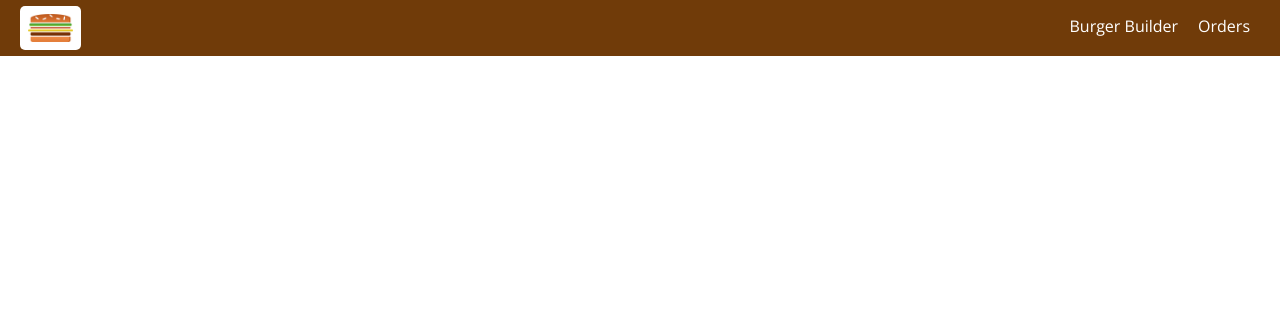
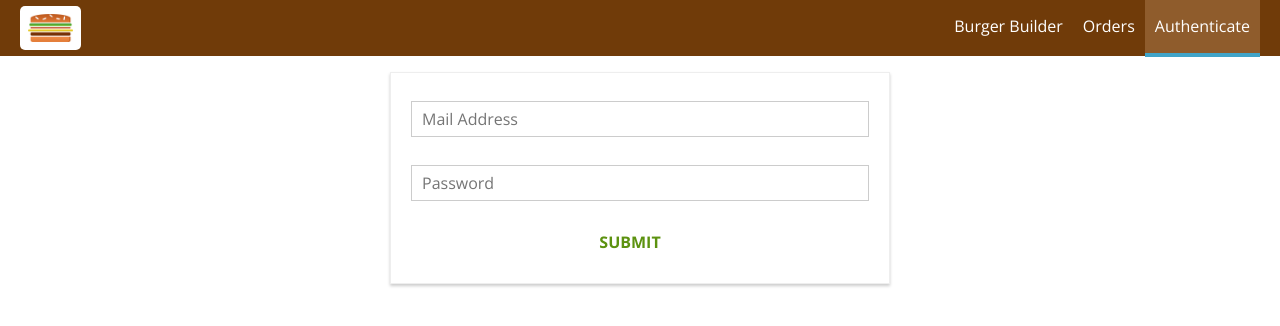
Before and after one commit to Manjado/MyBurger-ReactApp, a React app: page /auth in a window 1280 px wide. Shown: the top 326 px of the page. Built offline with nearby package versions, Linux system fonts and the light colour scheme.

Commit message:
Adding a Auth Form

```diff
--- a/src/App.js
+++ b/src/App.js
@@ -5,6 +5,7 @@
 import BurgerBuilder from './containers/BurgerBuilder/BurgerBuilder';
 import Checkout from './containers/Checkout/Checkout';
 import Orders from './containers/Orders/Orders';
+import Auth from './containers/Auth/Auth';
 
 class App extends Component {
   render() {
@@ -14,6 +15,7 @@
         	<Switch>
             <Route path="/checkout" component={Checkout} />
 	        	<Route path="/orders" component={Orders} />
+                <Route path="/auth" component={Auth} />
 	        	<Route path="/" exact component={BurgerBuilder} />
         	</Switch>
         </Layout>
--- a/src/components/Navigation/NavigationItems/NavigationItems.js
+++ b/src/components/Navigation/NavigationItems/NavigationItems.js
@@ -7,6 +7,7 @@
 	<ul className={classes.NavigationItems}>
 		<NavigationItem link="/" exact>Burger Builder</NavigationItem>
 		<NavigationItem link="/orders">Orders</NavigationItem>
+		<NavigationItem link="/auth">Authenticate</NavigationItem>
 	</ul>
 )
 
--- /dev/null
+++ b/src/containers/Auth/Auth.css
@@ -0,0 +1,15 @@
+.Auth {
+    margin: 20px auto;
+    width: 80%;
+    text-align: center;
+    box-shadow: 0 2px 3px #ccc;
+    border: 1px solid #eee;
+    padding: 10px;
+    box-sizing: border-box;
+}
+
+@media (min-width: 600px) {
+    .Auth {
+        width: 500px;
+    }
+}
--- /dev/null
+++ b/src/containers/Auth/Auth.js
@@ -0,0 +1,104 @@
+import React, { Component } from 'react';
+
+import Input from '../../components/UI/Input/Input';
+import Button from '../../components/UI/Button/Button';
+import classes from './Auth.css';
+
+class Auth extends Component {
+    state = {
+        controls: {
+            email: {
+                elementType: 'input',
+                elementConfig: {
+                    type: 'email',
+                    placeholder: 'Mail Address'
+                },
+                value: '',
+                validation: {
+                    required: true,
+                    isEmail: true
+                },
+                valid: false,
+                touched: false
+            },
+            password: {
+                elementType: 'input',
+                elementConfig: {
+                    type: 'password',
+                    placeholder: 'Password'
+                },
+                value: '',
+                validation: {
+                    required: true,
+                    minLength: 6
+                },
+                valid: false,
+                touched: false
+            },
+        }
+    }
+
+    checkValidity(value,rules) {
+        let isValid = true;
+        if (!rules) {
+            return true;
+        }
+
+        if (rules.required) {
+            isValid = value.trim() !== '' && isValid;
+        }
+        if(rules.minLength) {
+            isValid = value.length >= rules.minLength  && isValid;
+        }
+        if(rules.maxLength) {
+            isValid = value.length <= rules.maxLength  && isValid;
+        }
+        return isValid;
+    }
+
+    inputChangedHandler = (event, controlName) => {
+        const updatedControls = {
+            ...this.state.controls,
+            [controlName]: {
+                ...this.state.controls[controlName],
+                value: event.target.value,
+                valid: this.checkValidity(event.target.value, this.state.controls[controlName].validation),
+                touched: true
+            }
+        };
+        this.setState({controls: updatedControls});
+    }
+
+    render () {
+        const formElementsArray = [];
+        for (let key in this.state.controls) {
+            formElementsArray.push({
+                id: key,
+                config: this.state.controls[key]
+            });
+        }
+
+        const form = formElementsArray.map(formElement => (
+            <Input
+                key={formElement.id}
+                elementType={formElement.config.elementType}
+                elementConfig={formElement.config.elementConfig}
+                value={formElement.config.value}
+                invalid={!formElement.config.valid}
+                shouldValidate={formElement.config.validation}
+                touched={formElement.config.touched}
+                changed={(event)=>this.inputChangedHandler(event, formElement.id)}
+            />
+        ))
+        return (
+            <div className={classes.Auth}>
+                <form>
+                    {form}
+                    <Button btnType="Success">SUBMIT</Button>
+                </form>
+            </div>
+        )
+    }
+}
+
+export default Auth;
```
